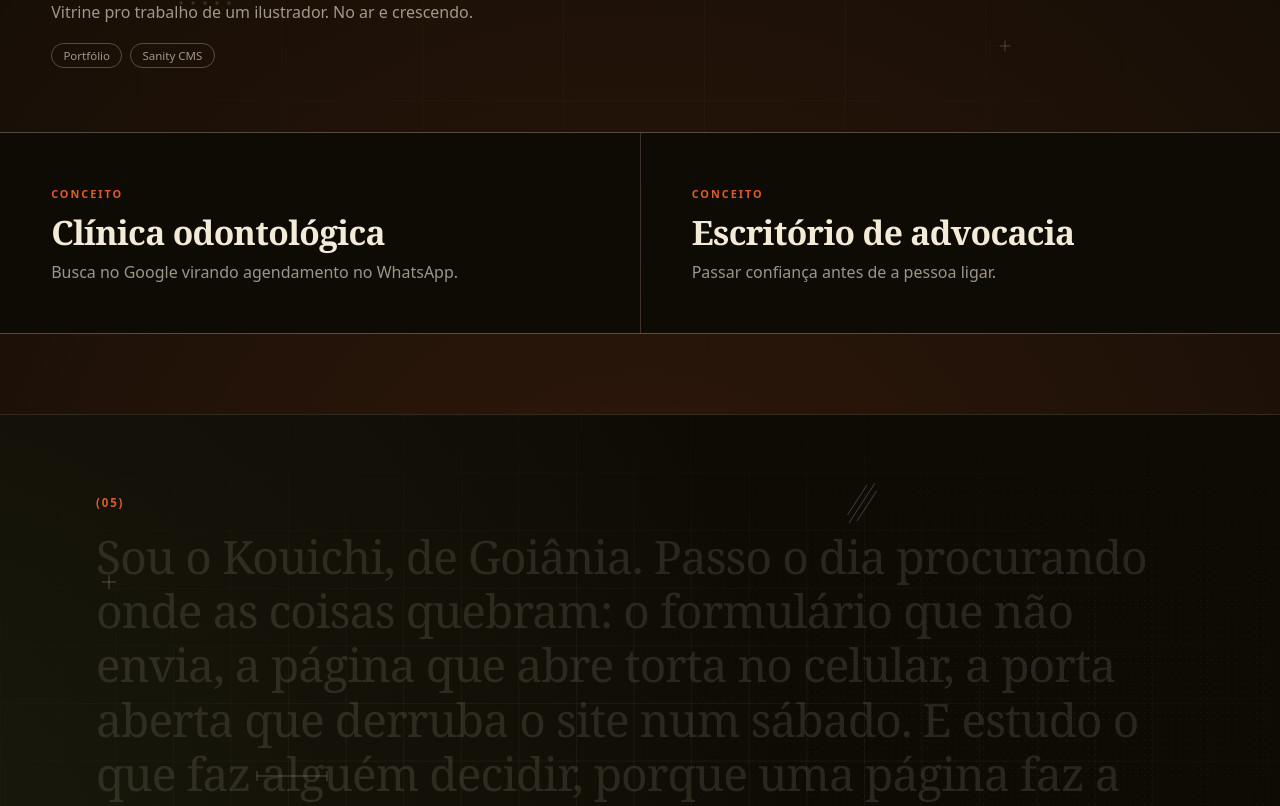
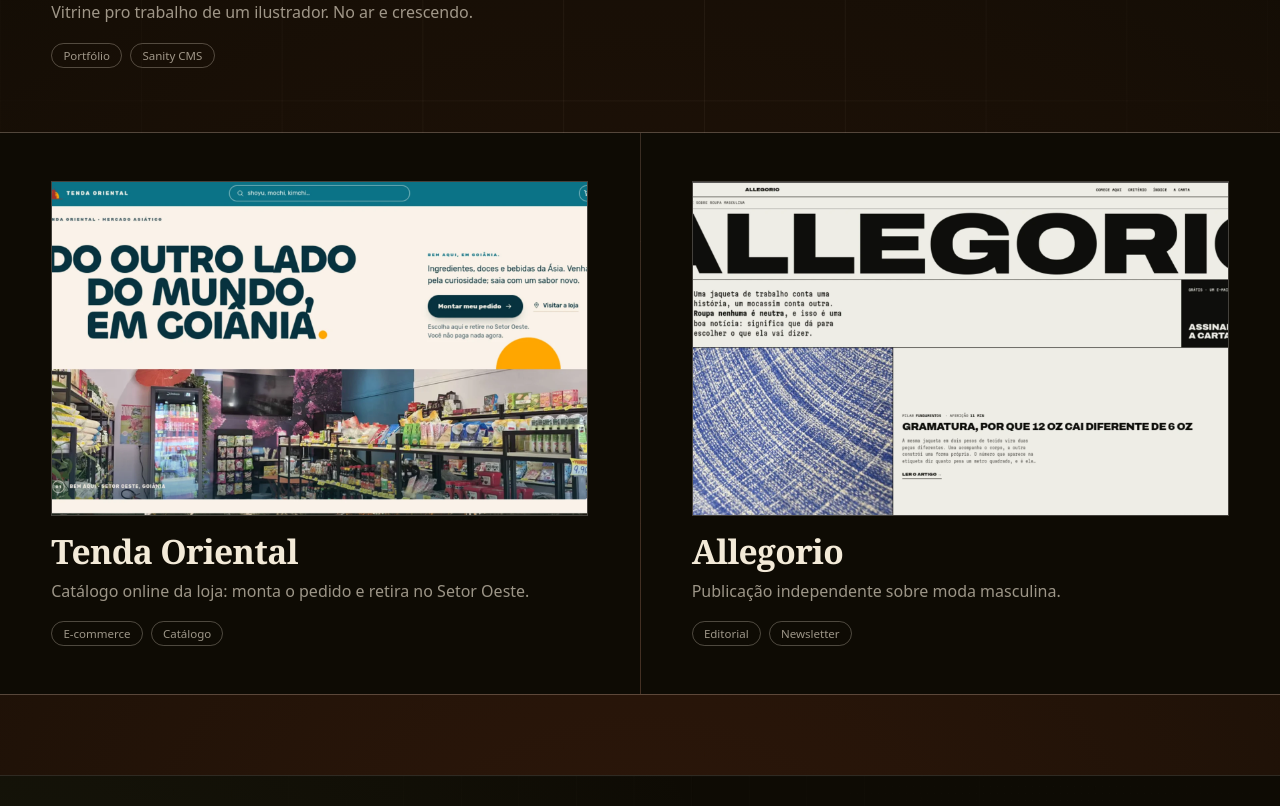
Before and after one commit to kouyxi/kouichi, a Nuxt app: page / in a window 1280 px wide. Shown: the part 5519-6325 px from the top of the page. Built offline with nearby package versions, Linux system fonts and the light colour scheme.

Commit message:
Adiciona Tenda Oriental e Allegorio como projetos
Sem link ainda: domínios não estão no ar (tendaoriental.com.br
reservado, allegorio ainda sem domínio comprado).

```diff
--- a/app/components/lab/Work.vue
+++ b/app/components/lab/Work.vue
@@ -1,5 +1,5 @@
 <script setup lang="ts">
-// Um cliente real e dois conceitos. O card real só carrega o que dá pra
+// Três projetos reais. O card em destaque só carrega o que dá pra
 // confirmar olhando o site dele — nada de história inventada.
 const real = {
   nome: 'Gabo Garcia Gallery',
@@ -9,9 +9,21 @@
   tags: ['Portfólio', 'Sanity CMS']
 }
 
-const conceitos = [
-  { nicho: 'Clínica odontológica', objetivo: 'Busca no Google virando agendamento no WhatsApp.' },
-  { nicho: 'Escritório de advocacia', objetivo: 'Passar confiança antes de a pessoa ligar.' }
+const outros = [
+  {
+    nome: 'Tenda Oriental',
+    url: '',
+    shot: '/img/proj-tenda.webp',
+    objetivo: 'Catálogo online da loja: monta o pedido e retira no Setor Oeste.',
+    tags: ['E-commerce', 'Catálogo']
+  },
+  {
+    nome: 'Allegorio',
+    url: '',
+    shot: '/img/proj-allegorio.webp',
+    objetivo: 'Publicação independente sobre moda masculina.',
+    tags: ['Editorial', 'Newsletter']
+  }
 ]
 
 const root = ref<HTMLElement | null>(null)
@@ -50,13 +62,13 @@
       scrollTrigger: { trigger: el, start: 'top 72%', once: true }
     })
 
-    gsap.from('.wk-concept', {
+    gsap.from('.wk-other', {
       opacity: 0,
       y: 34,
       duration: 0.7,
       stagger: 0.1,
       ease: 'power3.out',
-      scrollTrigger: { trigger: '.wk-concepts', start: 'top 82%', once: true }
+      scrollTrigger: { trigger: '.wk-others', start: 'top 82%', once: true }
     })
   }, el)
 
@@ -72,7 +84,7 @@
       <h2 class="wk-title">
         <span class="wk-mask"><span class="wk-head-in">Projetos.</span></span>
       </h2>
-      <p class="wk-note">Um cliente real e dois conceitos.</p>
+      <p class="wk-note">Três projetos reais.</p>
     </header>
 
     <a
@@ -102,11 +114,30 @@
       </ul>
     </div>
 
-    <div class="wk-concepts">
-      <article v-for="c in conceitos" :key="c.nicho" class="wk-concept">
-        <span class="wk-label">Conceito</span>
-        <h3 class="wk-nome">{{ c.nicho }}</h3>
-        <p class="wk-obj">{{ c.objetivo }}</p>
+    <div class="wk-others">
+      <article v-for="o in outros" :key="o.nome" class="wk-other">
+        <component
+          :is="o.url ? 'a' : 'div'"
+          :href="o.url || undefined"
+          :target="o.url ? '_blank' : undefined"
+          :rel="o.url ? 'noopener' : undefined"
+          :data-track="o.url ? `proj_${o.nome.toLowerCase()}` : undefined"
+          class="wk-other-shot"
+        >
+          <img
+            :src="o.shot"
+            :alt="`Site do ${o.nome}, feito por Kouichi`"
+            width="1600"
+            height="1000"
+            loading="lazy"
+            decoding="async"
+          />
+        </component>
+        <h3 class="wk-nome">{{ o.nome }}</h3>
+        <p class="wk-obj">{{ o.objetivo }}</p>
+        <ul class="wk-tags">
+          <li v-for="t in o.tags" :key="t">{{ t }}</li>
+        </ul>
       </article>
     </div>
   </section>
@@ -200,25 +231,32 @@
   color: var(--lab-dim);
 }
 
-.wk-concepts {
+.wk-others {
   display: grid;
   gap: 1px;
   margin-top: clamp(3rem, 8vh, 5rem);
   background: var(--lab-line);
   border-block: 1px solid var(--lab-line);
 }
-@media (min-width: 760px) { .wk-concepts { grid-template-columns: 1fr 1fr; } }
-.wk-concept {
+@media (min-width: 760px) { .wk-others { grid-template-columns: 1fr 1fr; } }
+.wk-other {
   background: var(--lab-bg);
   padding: clamp(1.75rem, 4vw, 3rem) var(--lab-edge);
 }
-.wk-label {
-  display: inline-block;
-  margin-bottom: 0.9rem;
-  font-size: 0.68rem;
-  font-weight: 600;
-  letter-spacing: 0.18em;
-  text-transform: uppercase;
-  color: var(--lab-accent);
+.wk-other-shot {
+  display: block;
+  aspect-ratio: 16 / 10;
+  overflow: hidden;
+  background: #000;
+  border: 1px solid var(--lab-line-2);
+  margin-bottom: 1.1rem;
 }
+.wk-other-shot img {
+  width: 100%;
+  height: 100%;
+  object-fit: cover;
+  object-position: top center;
+  transition: transform 0.5s ease;
+}
+a.wk-other-shot:hover img { transform: scale(1.03); }
 </style>
```
Also changed, not shown: public/img/proj-allegorio.webp (added), public/img/proj-tenda.webp (added).
